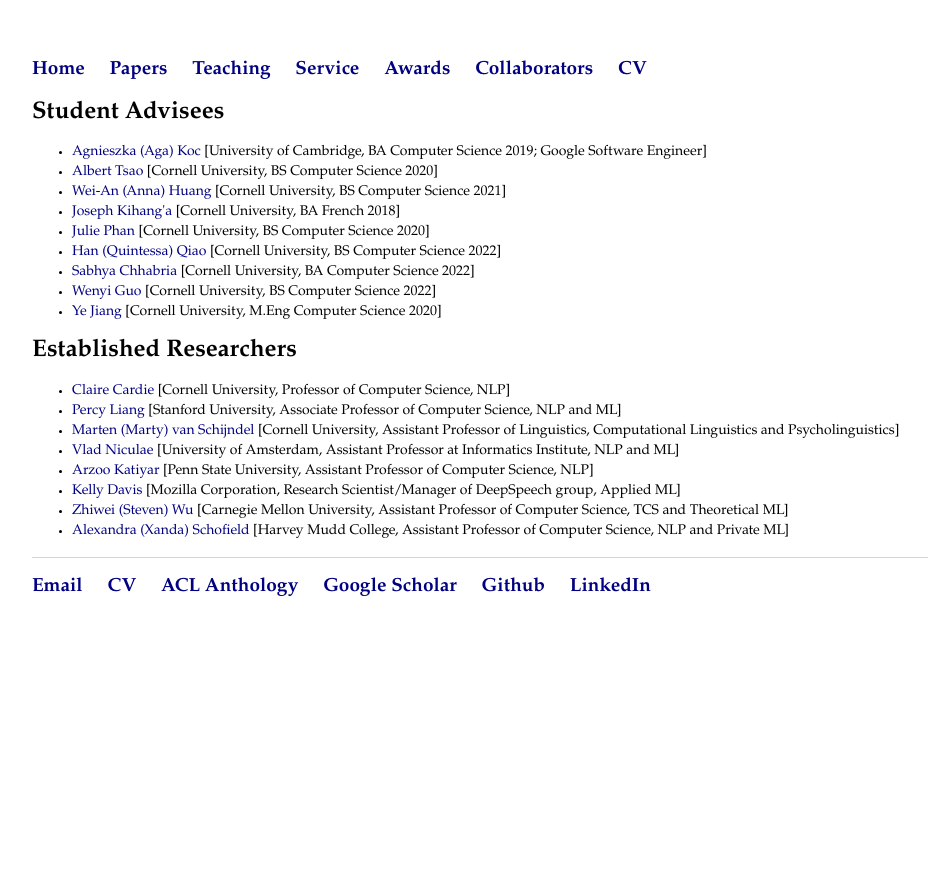
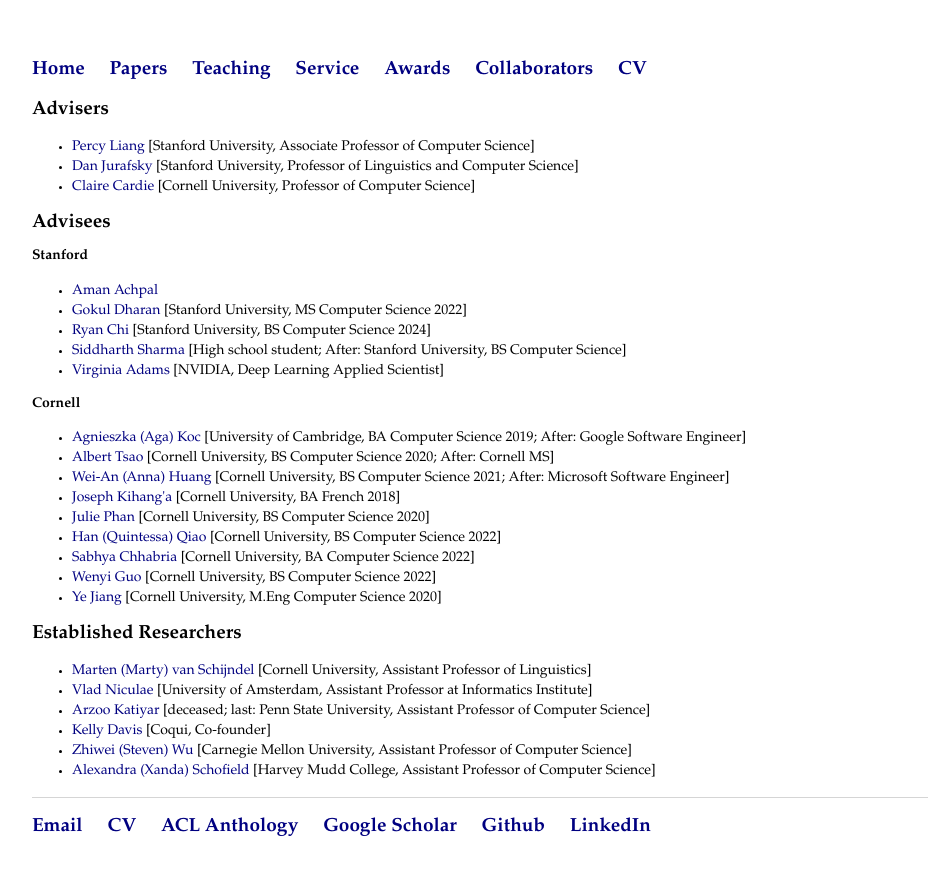
Before and after one commit to rishibommasani/rishibommasani.github.io, a Jekyll site: the page built from collaborators/index.html, in a window 1280 px wide. Shown: the top 875 px of the page, without its empty margins (160-1090 px from the left). Built offline with Jekyll 4.4.1, drawn with Linux system fonts in a browser that asks for light colours.

Commit message:
Update index.html

```diff
--- a/collaborators/index.html
+++ b/collaborators/index.html
@@ -2,11 +2,28 @@
 layout: default
 title: Collaborators
 ---
-	<h1>Student Advisees</h1>
+	<h2>Advisers</h2>
 	<ul>
-	<li>  <a href="https://www.linkedin.com/in/kocagnes/?originalSubdomain=uk">Agnieszka (Aga) Koc </a> [University of Cambridge, BA Computer Science 2019; Google Software Engineer] </li>
-	<li>  <a href="https://www.linkedin.com/in/albert-tsao-928a36192/">Albert Tsao </a> [Cornell University, BS Computer Science 2020] </li>
-	<li>  <a href="https://www.linkedin.com/in/wei-an-huang/">Wei-An (Anna) Huang </a> [Cornell University, BS Computer Science 2021] </li>
+		<li> <a href="https://cs.stanford.edu/~pliang/">Percy Liang </a> [Stanford University, Associate Professor of Computer Science] </li>
+		<li> <a href="https://web.stanford.edu/~jurafsky/">Dan Jurafsky </a> [Stanford University, Professor of Linguistics and Computer Science] </li>
+		<li> <a href="http://www.cs.cornell.edu/home/cardie/">Claire Cardie </a> [Cornell University, Professor of Computer Science] </li>
+	</ul>
+
+	<h2>Advisees</h2>
+		<h3>Stanford</h3>
+		<ul>
+			<li>  <a href="https://www.linkedin.com/in/amanachpal/">Aman Achpal </a> </li>
+			<li>  <a href="https://www.linkedin.com/in/gokul-dharan-257bb784/">Gokul Dharan </a> [Stanford University, MS Computer Science 2022] </li>
+			<li>  <a href="http://ryanachi.com/">Ryan Chi </a> [Stanford University, BS Computer Science 2024] </li>
+			<li>  <a href="http://siddharth-sharma.com/">Siddharth Sharma </a> [High school student; After: Stanford University, BS Computer Science] </li>
+			<li>  <a href="https://www.linkedin.com/in/virginia-adams-a3b99abb/">Virginia Adams </a> [NVIDIA, Deep Learning Applied Scientist] </li>
+		</ul>
+
+		<h3>Cornell</h3>
+		<ul>
+			<li>  <a href="https://www.linkedin.com/in/kocagnes/?originalSubdomain=uk">Agnieszka (Aga) Koc </a> [University of Cambridge, BA Computer Science 2019; After: Google Software Engineer] </li>
+			<li>  <a href="https://www.linkedin.com/in/albert-tsao-928a36192/">Albert Tsao </a> [Cornell University, BS Computer Science 2020; After: Cornell MS] </li>
+			<li>  <a href="https://www.linkedin.com/in/wei-an-huang/">Wei-An (Anna) Huang </a> [Cornell University, BS Computer Science 2021; After: Microsoft Software Engineer] </li>
 			<li>  <a href="https://www.linkedin.com/in/kariuk%E1%B4%89/">Joseph Kihang'a </a> [Cornell University, BA French 2018] </li>
 			<li>  <a href="https://www.linkedin.com/in/thejxp/">Julie Phan </a> [Cornell University, BS Computer Science 2020] </li>
 			<li>  <a href="https://www.linkedin.com/in/quintessaqiao/">Han (Quintessa) Qiao </a> [Cornell University, BS Computer Science 2022] </li>
@@ -15,14 +32,12 @@ title: Collaborators
 			<li>  <a href="https://www.linkedin.com/in/ye-jiang-970873a8/">Ye Jiang </a> [Cornell University, M.Eng Computer Science 2020] </li>
 		</ul>
 
-	<h1>Established Researchers</h1>
+	<h2>Established Researchers</h2>
 	<ul>
-		<li> <a href="http://www.cs.cornell.edu/home/cardie/">Claire Cardie </a> [Cornell University, Professor of Computer Science, NLP] </li>
-		<li> <a href="https://cs.stanford.edu/~pliang/">Percy Liang </a> [Stanford University, Associate Professor of Computer Science, NLP and ML] </li>
-		<li> <a href="https://vansky.github.io/">Marten (Marty) van Schijndel </a> [Cornell University, Assistant Professor of Linguistics, Computational Linguistics and Psycholinguistics] </li>
-		<li> <a href="https://vene.ro/">Vlad Niculae </a> [University of Amsterdam, Assistant Professor at Informatics Institute, NLP and ML] </li>
-		<li> <a href="https://sites.google.com/site/arzook99/home">Arzoo Katiyar </a> [Penn State University, Assistant Professor of Computer Science, NLP] </li>
-		<li> <a href="https://medium.com/mozilla-open-innovation/role-models-in-ai-kelly-davis-a66c10ab7423">Kelly Davis </a> [Mozilla Corporation, Research Scientist/Manager of DeepSpeech group, Applied ML] </li>
-		<li> <a href="https://zstevenwu.com/">Zhiwei (Steven) Wu </a> [Carnegie Mellon University, Assistant Professor of Computer Science, TCS and Theoretical ML] </li>
-		<li> <a href="https://www.cs.hmc.edu/~xanda/#/">Alexandra (Xanda) Schofield </a> [Harvey Mudd College, Assistant Professor of Computer Science, NLP and Private ML]</li>
+		<li> <a href="https://vansky.github.io/">Marten (Marty) van Schijndel </a> [Cornell University, Assistant Professor of Linguistics] </li>
+		<li> <a href="https://vene.ro/">Vlad Niculae </a> [University of Amsterdam, Assistant Professor at Informatics Institute] </li>
+		<li> <a href="https://sites.google.com/site/arzook99/home">Arzoo Katiyar </a> [deceased; last: Penn State University, Assistant Professor of Computer Science] </li>
+		<li> <a href="https://www.linkedin.com/in/kellydavis2/">Kelly Davis </a> [Coqui, Co-founder] </li>
+		<li> <a href="https://zstevenwu.com/">Zhiwei (Steven) Wu </a> [Carnegie Mellon University, Assistant Professor of Computer Science] </li>
+		<li> <a href="https://www.cs.hmc.edu/~xanda/#/">Alexandra (Xanda) Schofield </a> [Harvey Mudd College, Assistant Professor of Computer Science]</li>
 	</ul>
```
Lines whose indentation alone changed are shown as unchanged.
